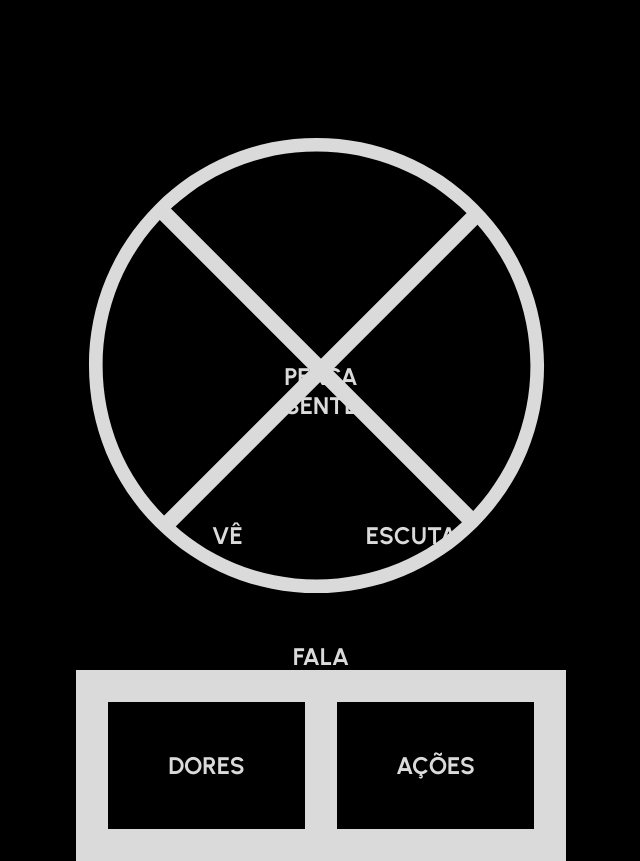
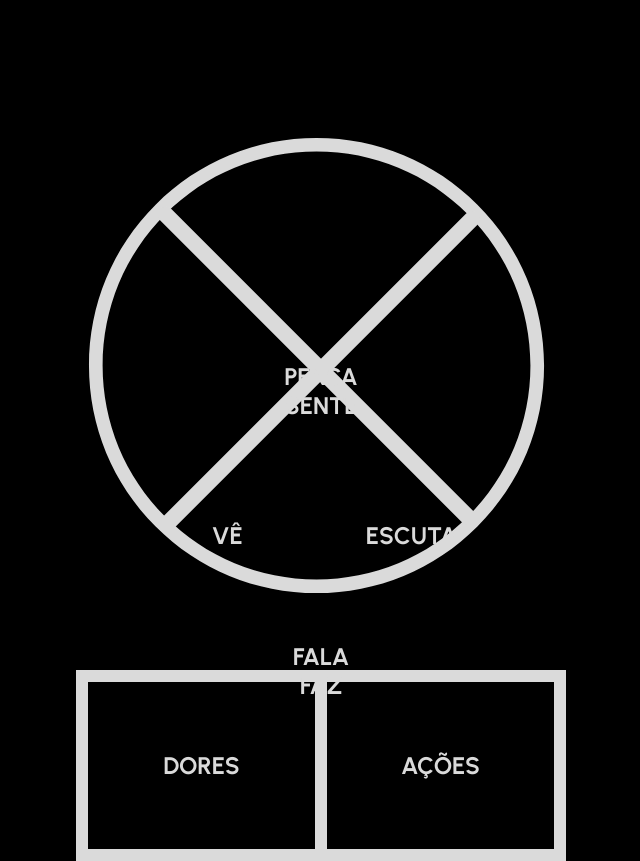
Before and after one commit to thipereira02/Empatize_front, a React (Create React App) app: page /empathymap in a window 1280 px wide. Shown: the whole page, without its empty margins (319-959 px from the left). Built offline with nearby package versions, Linux system fonts and the light colour scheme.

Commit message:
Changing border size

```diff
--- a/src/pages/EmpathyMap.js
+++ b/src/pages/EmpathyMap.js
@@ -101,7 +101,7 @@ const Button4 = styled.div`
 const Box = styled.div`
     width: 490px;
     height: 191px;
-    border: 16px solid #DADADA;
+    border: 6px solid #DADADA;
     margin-top: 50px;
     display: flex;
 
@@ -110,7 +110,7 @@ const Box = styled.div`
         display: flex;
         justify-content: center;
         align-items: center;
-        border: 16px solid #DADADA;
+        border: 6px solid #DADADA;
         font-weight: 700;
         font-size: 24px;
         line-height: 29px;
```
